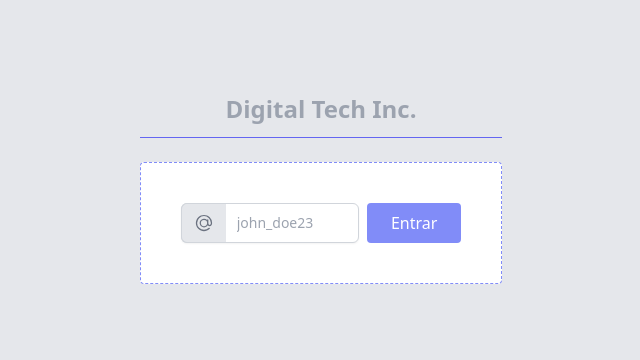
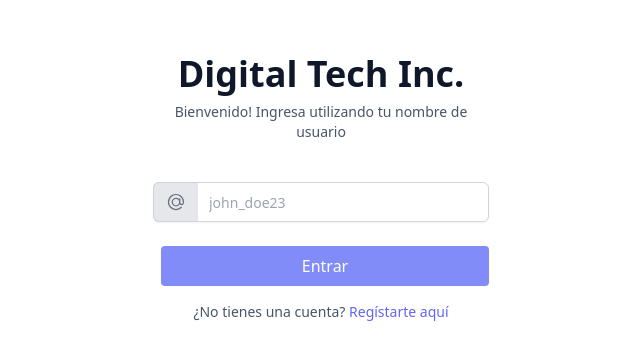
Before and after one commit to nicolasleal570/instagram-clone, a React (Vite) app: page /login in a window 1280 px wide. Shown: the part 212-572 px from the top of the page, without its empty margins (319-959 px from the left). Built offline with nearby package versions, Linux system fonts and the light colour scheme.

Commit message:
Fix Login design. Create data models

```diff
--- a/src/components/Button/Button.tsx
+++ b/src/components/Button/Button.tsx
@@ -10,7 +10,7 @@ export function Button({ children, ...buttonProps }: IButtonProps) {
     <>
       <button
         className={classNames(
-          'ml-2 h-10 rounded bg-indigo-400 px-6 text-white',
+          'ml-2 block h-10 w-full rounded bg-indigo-400 px-6 text-white',
           {
             'cursor-not-allowed bg-gray-400 text-gray-500': disabled,
             'cursor-pointer': !disabled,
--- a/src/components/InputError/InputError.tsx
+++ b/src/components/InputError/InputError.tsx
@@ -5,7 +5,7 @@ interface IInputErrorProps {
 export function InputError({ message, ...props }: IInputErrorProps) {
   return (
     <span
-      className='mt-1.5 text-xs font-normal leading-5 text-red-500'
+      className='mt-1.5 block w-full text-xs font-normal leading-5 text-red-500'
       {...props}
     >
       {message}
--- a/src/pages/LoginPage/LoginPage.tsx
+++ b/src/pages/LoginPage/LoginPage.tsx
@@ -1,5 +1,6 @@
 import { useForm, Controller } from 'react-hook-form';
 import type { SubmitHandler } from 'react-hook-form';
+import { Link } from 'react-router-dom';
 import { ErrorMessage } from '@hookform/error-message';
 import { AtSymbolIcon } from '@heroicons/react/24/solid';
 import { LoginFormValues } from '../../types/LoginFormValues';
@@ -8,6 +9,7 @@ import { InputError } from '../../components/InputError/InputError';
 import { Button } from '../../components/Button/Button';
 import { loginSchema } from '../../lib/rules';
 import { joiResolver } from '@hookform/resolvers/joi';
+import { REGISTER_URL } from '../../lib/routes';
 
 export function LoginPage() {
   const {
@@ -23,20 +25,21 @@ export function LoginPage() {
   };
 
   return (
-    <section className='h-screen w-full bg-gray-200'>
-      <div className='container grid h-full w-full grid-cols-1 place-content-center px-8 md:mx-auto md:w-3/6 xl:w-2/6'>
-        <h1 className='mb-6 block w-full border-b border-indigo-500 pb-3 text-center text-2xl font-bold text-gray-400'>
+    <div className='container grid h-screen w-full grid-cols-1 place-content-center px-8 md:mx-auto md:max-w-[400px]'>
+      <form onSubmit={handleSubmit(onSubmit)}>
+        <h1 className='mb-2 block w-full text-center text-4xl font-semibold text-slate-900'>
           Digital Tech Inc.
         </h1>
-        <form
-          onSubmit={handleSubmit(onSubmit)}
-          className='flex flex-col items-center rounded border border-dashed border-indigo-400 bg-white p-10'
-        >
-          <div className='flex items-center'>
+
+        <p className='mb-10 block w-full text-center text-sm text-slate-600'>
+          Bienvenido! Ingresa utilizando tu nombre de usuario
+        </p>
+
         <Controller
           control={control}
           name='username'
           render={({ field: { value, name, onChange } }) => (
+            <>
               <InputField
                 name={name}
                 value={value ?? ''}
@@ -45,23 +48,29 @@ export function LoginPage() {
                 placeholder='john_doe23'
                 leadIcon={<AtSymbolIcon className='h-5 w-5 text-inherit' />}
               />
+              <ErrorMessage
+                errors={errors}
+                name={name}
+                render={({ message }) => <InputError message={message} />}
+              />
+            </>
           )}
         />
 
+        <div className='mt-6 flex justify-center'>
           <Button type='submit' disabled={!isValid && isSubmitted}>
             Entrar
           </Button>
         </div>
 
-          <div className='w-full'>
-            <ErrorMessage
-              errors={errors}
-              name='username'
-              render={({ message }) => <InputError message={message} />}
-            />
-          </div>
+        <Link
+          to={REGISTER_URL}
+          className='mt-4 block text-center text-sm text-slate-600'
+        >
+          ¿No tienes una cuenta?{' '}
+          <span className='text-indigo-500'>Regístarte aquí</span>
+        </Link>
       </form>
     </div>
-    </section>
   );
 }
--- a/src/types/LoginFormValues.ts
+++ b/src/types/LoginFormValues.ts
@@ -1,3 +1,3 @@
-export interface LoginFormValues {
-  username: string;
-}
+import { User } from './models';
+
+export type LoginFormValues = Pick<User, 'username'>;
--- /dev/null
+++ b/src/types/models.ts
@@ -0,0 +1,20 @@
+export interface User {
+  avatar?: string;
+  username: string;
+  name: string;
+  surname: string;
+}
+
+export interface Post {
+  image?: string;
+  message: string;
+  likes?: User[];
+  author: User;
+  create_at: Date;
+  location: string;
+  status: 'drafted' | 'deleted' | 'published';
+}
+
+export interface Feed {
+  posts: Post[];
+}
```
Lines whose indentation alone changed are shown as unchanged.
